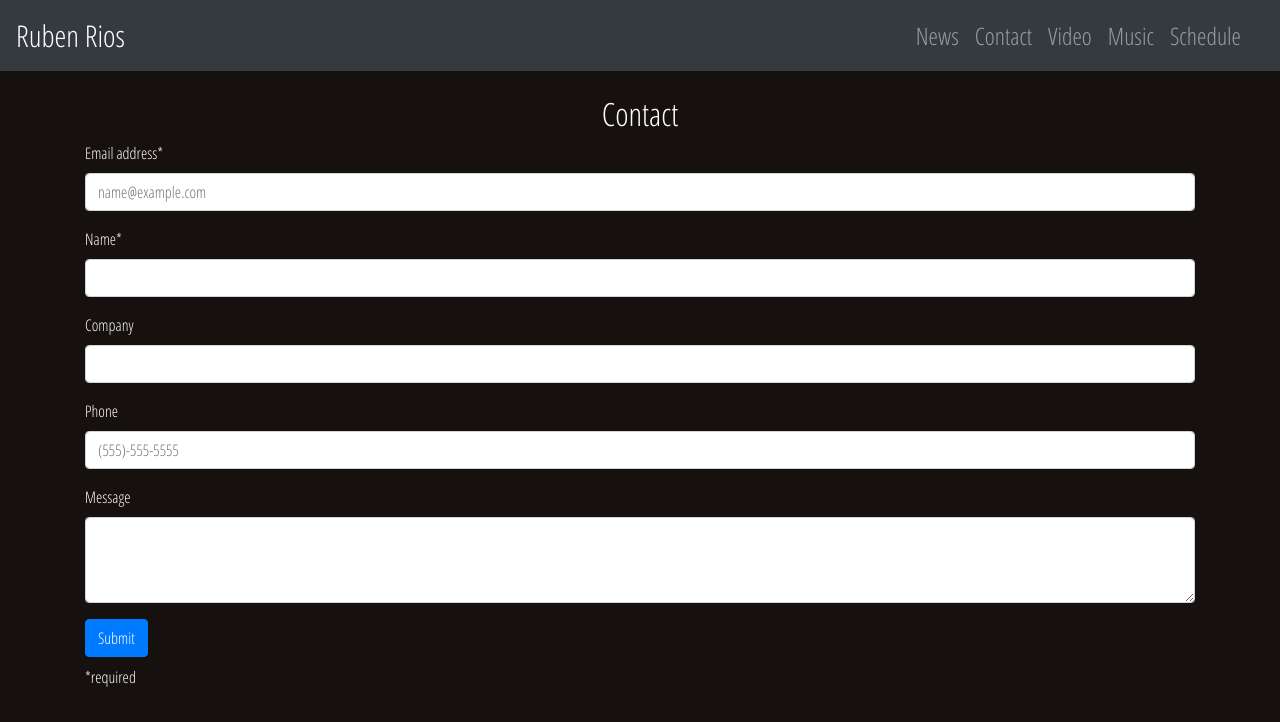
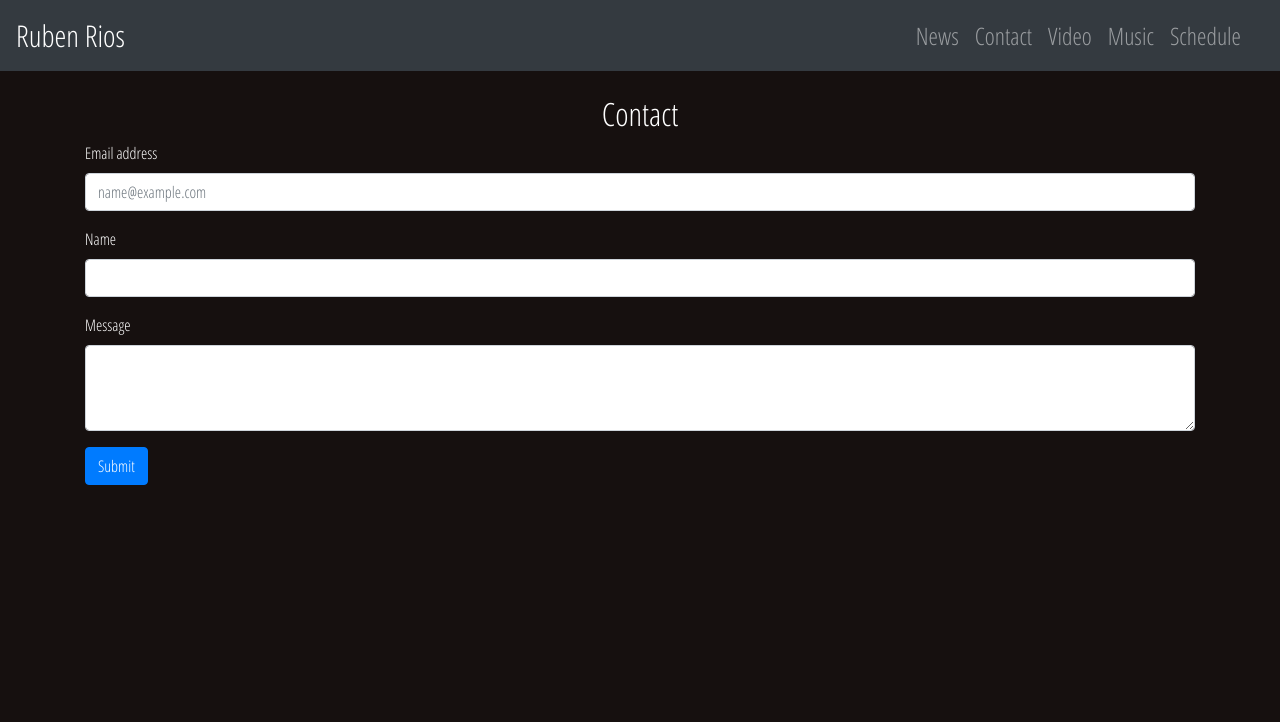
Before and after one commit to ktdodd511/rubenplaysdrums, a React (Create React App) app: page /contact in a window 1280 px wide. Shown: the top 722 px of the page. Built offline with nearby package versions, Linux system fonts and the light colour scheme.

Commit message:
now the contact page should be fixed

```diff
--- a/src/components/contact/Contact.js
+++ b/src/components/contact/Contact.js
@@ -1,5 +1,4 @@
 import React, { Component } from 'react';
-import { Link } from 'react-router-dom';
 
 import ContactForm from './ContactForm';
 
--- a/src/components/contact/ContactForm.js
+++ b/src/components/contact/ContactForm.js
@@ -1,5 +1,4 @@
 import React, { Component } from 'react';
-import { Link } from 'react-router-dom';
 
 
 const encode = (data) => {
@@ -11,7 +10,7 @@ const encode = (data) => {
 class ContactForm extends React.Component {
   constructor(props) {
     super(props);
-    this.state = { name: "", email: "", message: "", phone: "", company: "" };
+    this.state = { name: "", email: "", message: "" };
   }
 
   /* Here’s the juicy bit for posting the form submission */
@@ -31,7 +30,7 @@ class ContactForm extends React.Component {
   handleChange = e => this.setState({ [e.target.name]: e.target.value });
 
   render() {
-    const { name, email, message, phone, company } = this.state;
+    const { name, email, message } = this.state;
     return (
       <div>
         <div className="text-center">
@@ -41,29 +40,18 @@ class ContactForm extends React.Component {
         <div>
           <form onSubmit={this.handleSubmit}>
             <div className="form-group">
-              <label htmlFor="exampleFormControlInput1">Email address*</label>
-              <input type="email" name="email" className="form-control" id="contact-email" placeholder="name@example.com" required/>
+              <label htmlFor="exampleFormControlInput1">Email address</label>
+              <input type="email" name="email" className="form-control" id="contact-email" value={name} placeholder="name@example.com" onChange={this.handleChange} required/>
             </div>
             <div className="form-group">
-              <label htmlFor="name">Name*</label>
-              <input name="name" type="text" className="form-control" id="contact-text" required/>
-            </div>
-            <div className="form-group">
-              <label htmlFor="Company">Company</label>
-              <input name="company" type="text" className="form-control" id="contact-text"/>
-            </div>
-            <div className="form-group">
-              <label htmlFor="example-tel-input">Phone</label>
-              <input className="form-control" name="phone" type="tel" placeholder="(555)-555-5555" id="example-tel-input"/>
+              <label htmlFor="name">Name</label>
+              <input name="name" type="text" className="form-control" id="contact-text" value={email} onChange={this.handleChange} required/>
             </div>
             <div className="form-group">
               <label htmlFor="exampleFormControlTextarea1">Message</label>
-              <textarea name="message" type="text" className="form-control" id="contact-text" rows="3"></textarea>
+              <textarea name="message" type="text" className="form-control" id="contact-text" rows="3" value={message} onChange={this.handleChange} required></textarea>
             </div>
             <button type="submit" id="contact-submit" className="btn btn-primary mb-2">Submit</button>
-            <p>
-              *required
-            </p>
           </form>
         </div>
       </div>
```
